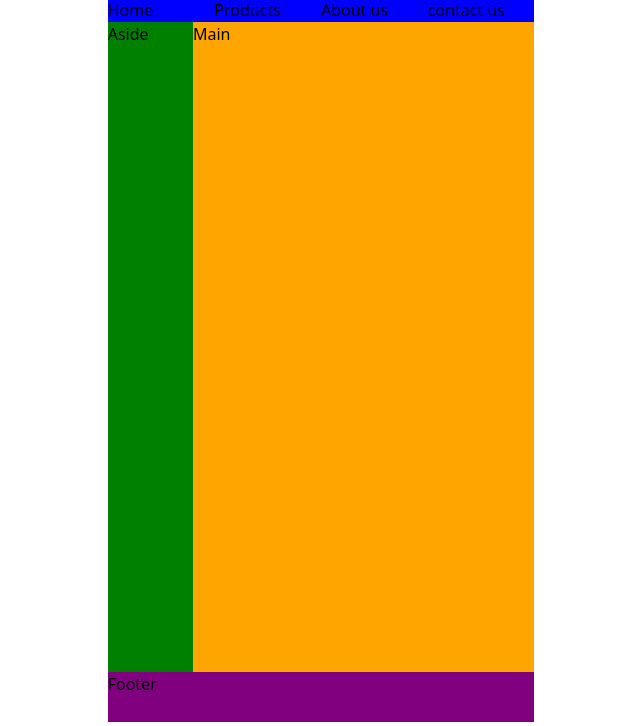
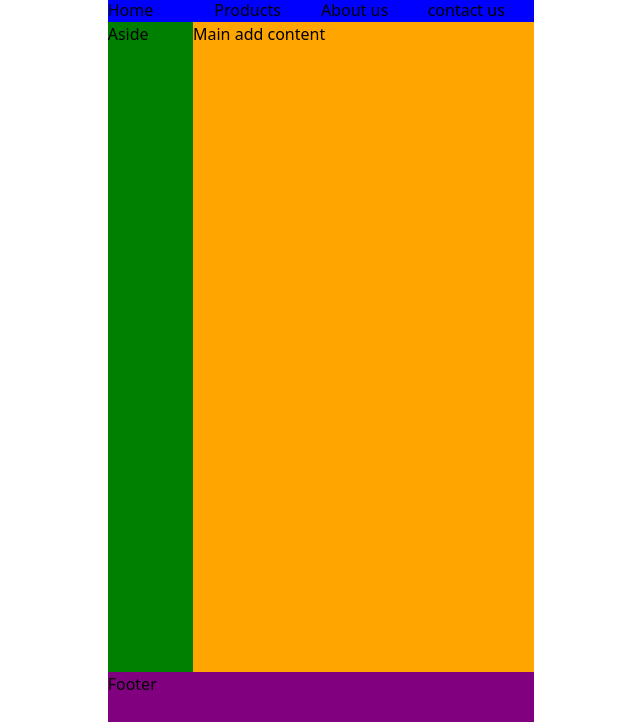
Before and after one commit to siapi237/My-hobby-website, a plain HTML site: page index.html in a window 1280 px wide. Shown: the part 74-800 px from the top of the page, without its empty margins (319-959 px from the left). Drawn offline with nearby package versions, Linux system fonts and the light colour scheme.

Commit message:
add content onto the main

```diff
--- a/index.html
+++ b/index.html
@@ -53,8 +53,10 @@
       Aside
     </aside>
     <main class="w-full sm:w-2/3 md:w-4/5">
-      Main
+      Main add content
     </main>
+
+
   </div>
 
   <div class="flex flex-row flex-wrap">
```
